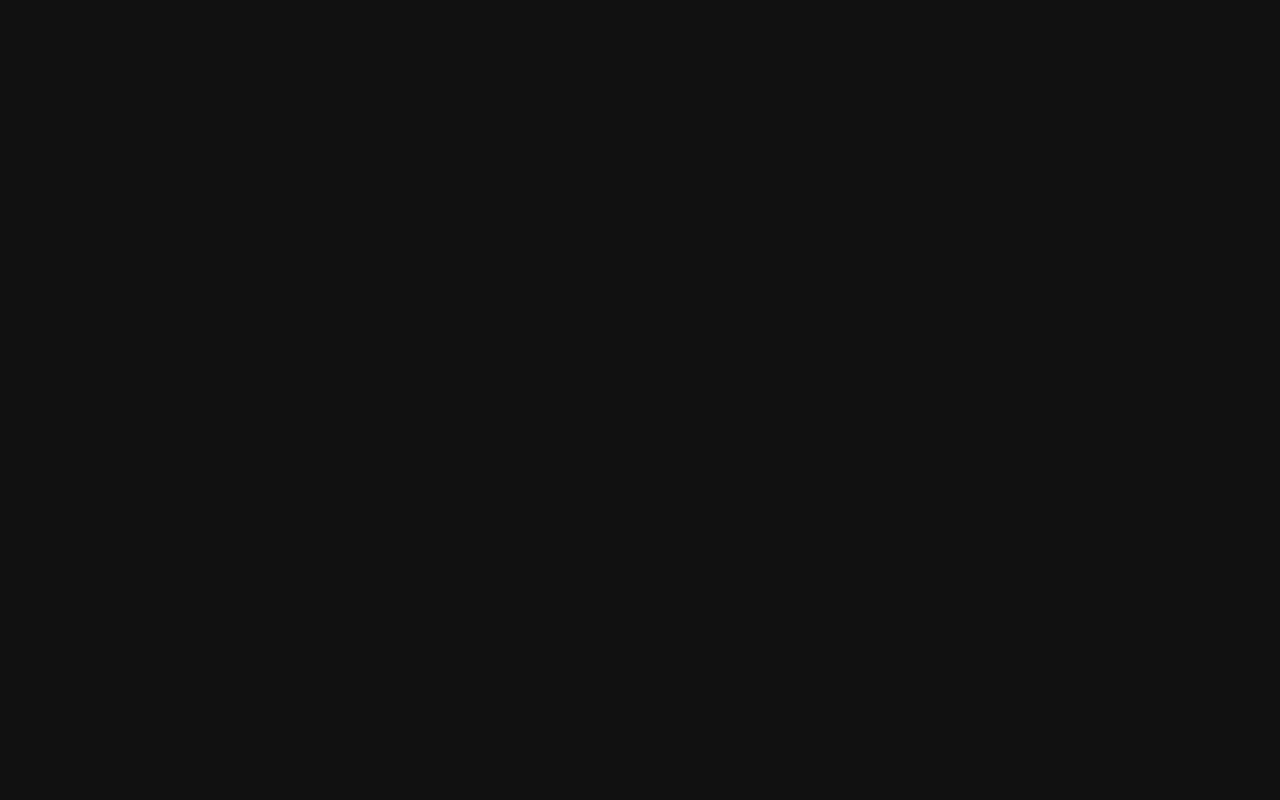
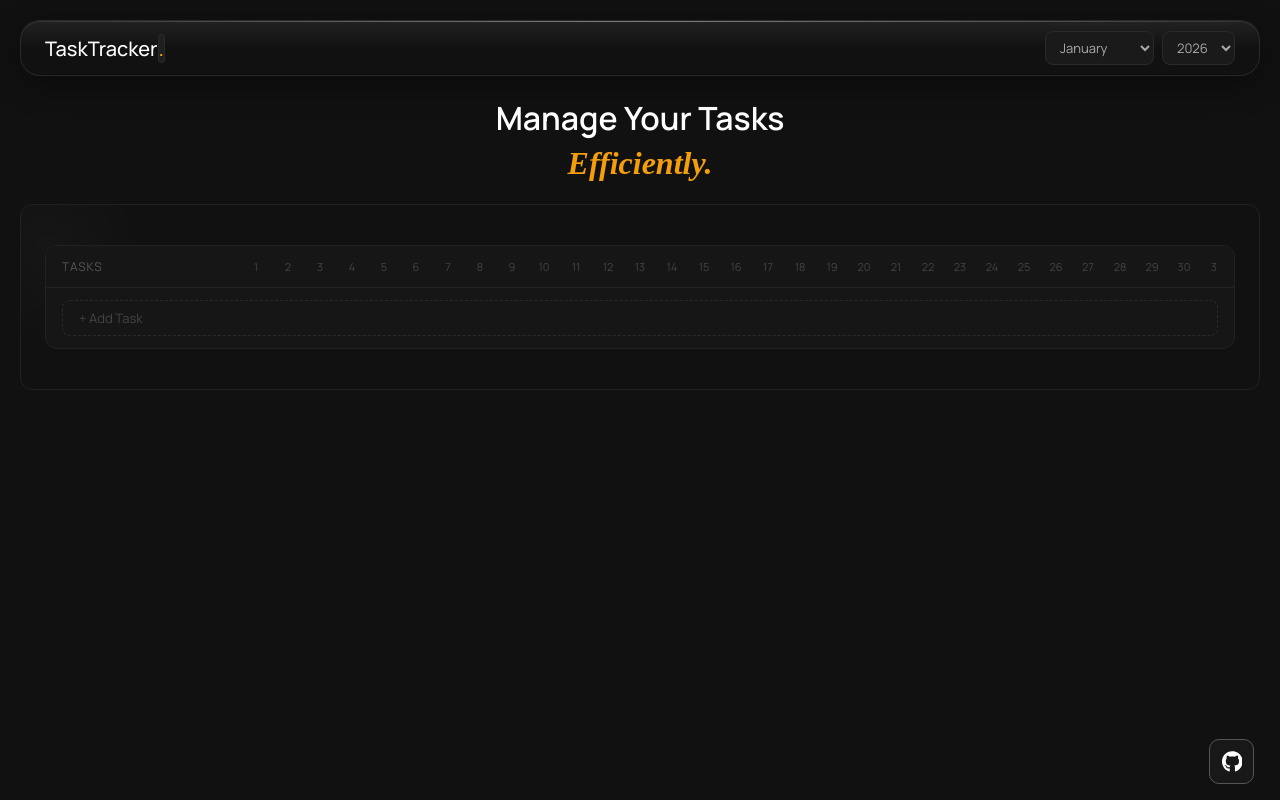
Before and after one commit to senorhitesh/TaskTraker, a website built with Vite: page TaskTracker/index.html in a window 1280 px wide. Built offline with nearby package versions, Linux system fonts and the light colour scheme.

Commit message:
Update index.html

```diff
--- a/TaskTracker/index.html
+++ b/TaskTracker/index.html
@@ -14,15 +14,15 @@
     <title>tasktracker</title>
   </head>
   <body>
-    <div id="loader">
-      <!-- <div id="loader-content">
+    <!-- <div id="loader">
+      <div id="loader-content">
         <p id="loader-logo">TaskTracker<span class="dot">.</span></p>
         <div id="loader-bar-wrap">
           <div id="loader-bar"></div>
         </div>
         <p id="loader-text">Loading your workspace...</p>
-      </div> -->
-    </div>
+      </div>
+    </div> -->
     <div id="app">
       <!-- <div id="glow"></div> -->
       <!-- Link of GitHub Repo -->
```
